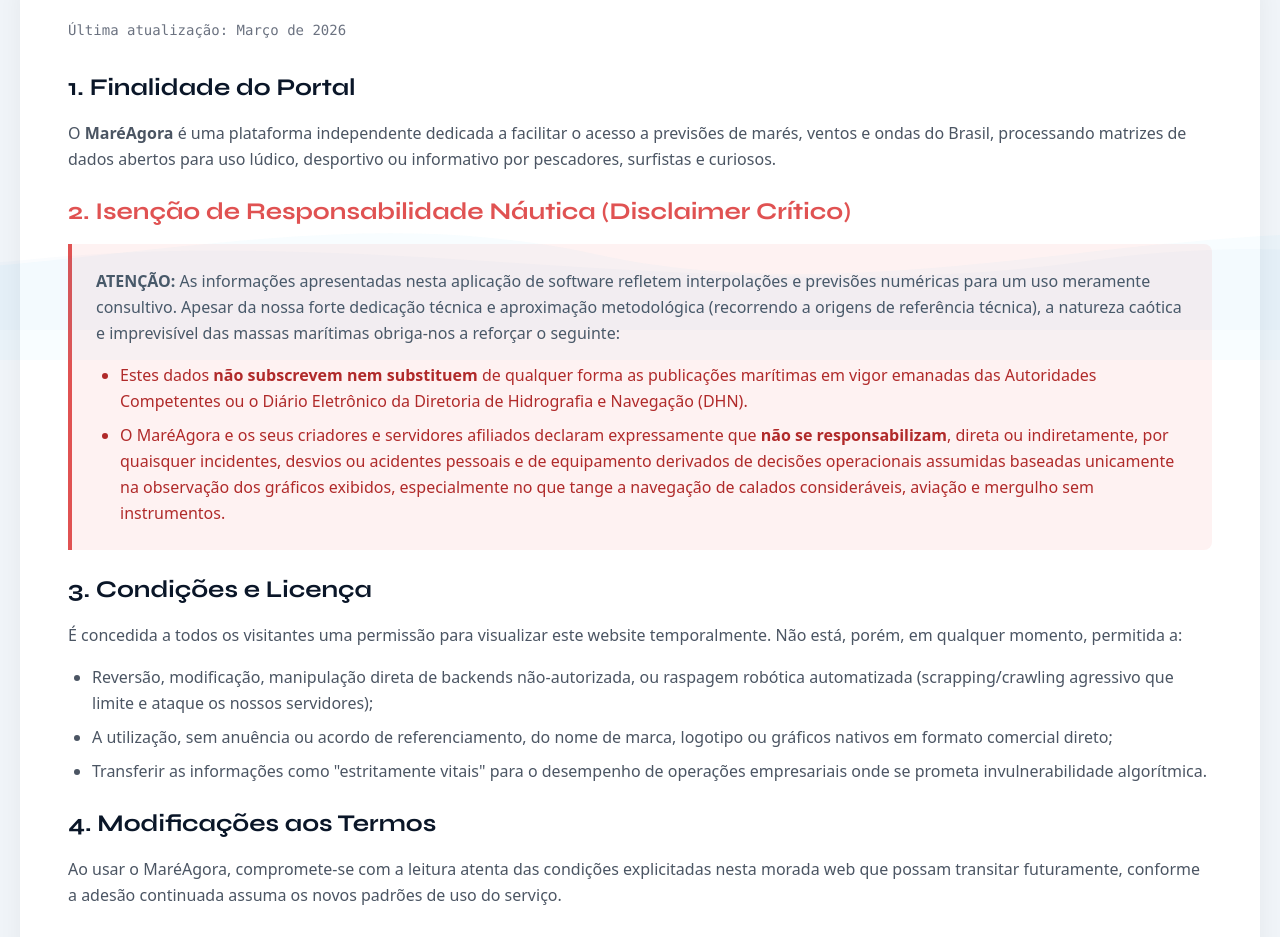
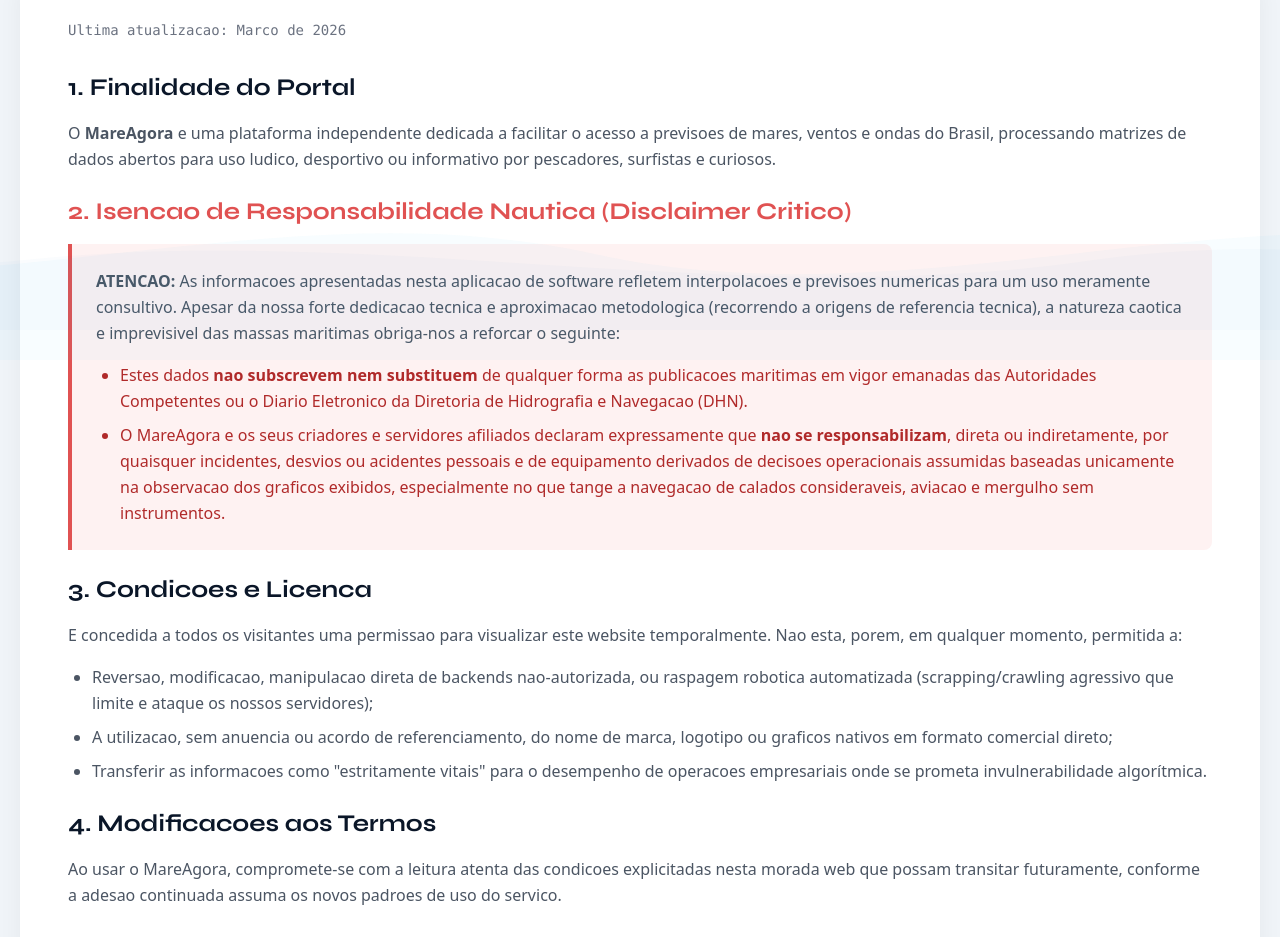
Before and after one commit to gustafa001/Mareagora, a Next.js app: page /termos in a window 1280 px wide. Shown: the part 440-1377 px from the top of the page. Built offline with nearby package versions, Linux system fonts and the light colour scheme.

Commit message:
Update page.tsx

```diff
--- a/app/termos/page.tsx
+++ b/app/termos/page.tsx
@@ -3,8 +3,8 @@ import Footer from '@/components/Footer';
 import type { Metadata } from 'next';
 
 export const metadata: Metadata = {
-  title: 'Termos de Uso e Isenção | MaréAgora',
-  description: 'Termos e Condições para a utilização das previsões do portal MaréAgora.',
+  title: 'Termos de Uso e Isencao | MareAgora',
+  description: 'Termos e Condicoes para a utilizacao das previsoes do portal MareAgora.',
 };
 
 export default function TermosPage() {
@@ -15,9 +15,11 @@ export default function TermosPage() {
       {/* Mini Hero */}
       <section className="bg-gradient-to-br from-[var(--ocean)] to-[#0a1b32] pt-32 pb-16">
         <div className="container text-center">
-          <h1 className="font-syne font-extrabold text-4xl sm:text-5xl text-white mb-4">Termos de Uso</h1>
+          <h1 className="font-syne font-extrabold text-4xl sm:text-5xl text-white mb-4">
+            Termos de Uso
+          </h1>
           <p className="text-[var(--foam)] text-lg max-w-2xl mx-auto">
-            Condições legais vitais para a navegação e a partilha dos nossos dados.
+            Condicoes legais vitais para a navegacao e a partilha dos nossos dados.
           </p>
         </div>
       </section>
@@ -25,48 +27,89 @@ export default function TermosPage() {
       {/* Content */}
       <main className="flex-1 container py-16">
         <div className="max-w-4xl mx-auto classic-card p-8 md:p-12 prose prose-slate prose-blue max-w-none">
-          <p className="text-gray-500 text-sm mb-8 font-mono">Última atualização: Março de 2026</p>
-
-          <h2 className="font-syne font-bold text-2xl mb-4 text-[#0a1628]">1. Finalidade do Portal</h2>
-          <p className="text-gray-600 leading-relaxed mb-6">
-            O <strong>MaréAgora</strong> é uma plataforma independente dedicada a facilitar o acesso a previsões de marés, ventos e ondas do Brasil, processando matrizes de dados abertos para uso lúdico, desportivo ou informativo por pescadores, surfistas e curiosos.
+          <p className="text-gray-500 text-sm mb-8 font-mono">
+            Ultima atualizacao: Marco de 2026
           </p>
 
-          <h2 className="font-syne font-bold text-2xl mb-4 text-[#e05252]">2. Isenção de Responsabilidade Náutica (Disclaimer Crítico)</h2>
+          <h2 className="font-syne font-bold text-2xl mb-4 text-[#0a1628]">
+            1. Finalidade do Portal
+          </h2>
+          <p className="text-gray-600 leading-relaxed mb-6">
+            O <strong>MareAgora</strong> e uma plataforma independente dedicada a facilitar o acesso
+            a previsoes de mares, ventos e ondas do Brasil, processando matrizes de dados abertos
+            para uso ludico, desportivo ou informativo por pescadores, surfistas e curiosos.
+          </p>
+
+          <h2 className="font-syne font-bold text-2xl mb-4 text-[#e05252]">
+            2. Isencao de Responsabilidade Nautica (Disclaimer Critico)
+          </h2>
           <div className="text-gray-600 leading-relaxed mb-6 p-6 bg-red-50 border-l-4 border-[#e05252] rounded-r-lg">
             <p className="mb-4">
-              <strong>ATENÇÃO:</strong> As informações apresentadas nesta aplicação de software refletem interpolações e previsões numéricas para um uso meramente consultivo. Apesar da nossa forte dedicação técnica e aproximação metodológica (recorrendo a origens de referência técnica), a natureza caótica e imprevisível das massas marítimas obriga-nos a reforçar o seguinte:
+              <strong>ATENCAO:</strong> As informacoes apresentadas nesta aplicacao de software
+              refletem interpolacoes e previsoes numericas para um uso meramente consultivo. Apesar
+              da nossa forte dedicacao tecnica e aproximacao metodologica (recorrendo a origens de
+              referencia tecnica), a natureza caotica e imprevisivel das massas maritimas
+              obriga-nos a reforcar o seguinte:
             </p>
             <ul className="list-disc pl-6 space-y-2 text-[#b02a2a] mb-0">
-              <li>Estes dados <strong>não subscrevem nem substituem</strong> de qualquer forma as publicações marítimas em vigor emanadas das Autoridades Competentes ou o Diário Eletrônico da Diretoria de Hidrografia e Navegação (DHN).</li>
-              <li>O MaréAgora e os seus criadores e servidores afiliados declaram expressamente que <strong>não se responsabilizam</strong>, direta ou indiretamente, por quaisquer incidentes, desvios ou acidentes pessoais e de equipamento derivados de decisões operacionais assumidas baseadas unicamente na observação dos gráficos exibidos, especialmente no que tange a navegação de calados consideráveis, aviação e mergulho sem instrumentos.</li>
+              <li>
+                Estes dados <strong>nao subscrevem nem substituem</strong> de qualquer forma as
+                publicacoes maritimas em vigor emanadas das Autoridades Competentes ou o Diario
+                Eletronico da Diretoria de Hidrografia e Navegacao (DHN).
+              </li>
+              <li>
+                O MareAgora e os seus criadores e servidores afiliados declaram expressamente que{' '}
+                <strong>nao se responsabilizam</strong>, direta ou indiretamente, por quaisquer
+                incidentes, desvios ou acidentes pessoais e de equipamento derivados de decisoes
+                operacionais assumidas baseadas unicamente na observacao dos graficos exibidos,
+                especialmente no que tange a navegacao de calados consideraveis, aviacao e mergulho
+                sem instrumentos.
+              </li>
             </ul>
           </div>
 
-          <h2 className="font-syne font-bold text-2xl mb-4 text-[#0a1628]">3. Condições e Licença</h2>
+          <h2 className="font-syne font-bold text-2xl mb-4 text-[#0a1628]">
+            3. Condicoes e Licenca
+          </h2>
           <p className="text-gray-600 leading-relaxed mb-4">
-            É concedida a todos os visitantes uma permissão para visualizar este website temporalmente. Não está, porém, em qualquer momento, permitida a:
+            E concedida a todos os visitantes uma permissao para visualizar este website
+            temporalmente. Nao esta, porem, em qualquer momento, permitida a:
           </p>
           <ul className="list-disc pl-6 text-gray-600 leading-relaxed mb-6 space-y-2">
-            <li>Reversão, modificação, manipulação direta de backends não-autorizada, ou raspagem robótica automatizada (scrapping/crawling agressivo que limite e ataque os nossos servidores);</li>
-            <li>A utilização, sem anuência ou acordo de referenciamento, do nome de marca, logotipo ou gráficos nativos em formato comercial direto;</li>
-            <li>Transferir as informações como "estritamente vitais" para o desempenho de operações empresariais onde se prometa invulnerabilidade algorítmica.</li>
+            <li>
+              Reversao, modificacao, manipulacao direta de backends nao-autorizada, ou raspagem
+              robotica automatizada (scrapping/crawling agressivo que limite e ataque os nossos
+              servidores);
+            </li>
+            <li>
+              A utilizacao, sem anuencia ou acordo de referenciamento, do nome de marca, logotipo
+              ou graficos nativos em formato comercial direto;
+            </li>
+            <li>
+              Transferir as informacoes como "estritamente vitais" para o desempenho de operacoes
+              empresariais onde se prometa invulnerabilidade algorítmica.
+            </li>
           </ul>
 
-          <h2 className="font-syne font-bold text-2xl mb-4 text-[#0a1628]">4. Modificações aos Termos</h2>
+          <h2 className="font-syne font-bold text-2xl mb-4 text-[#0a1628]">
+            4. Modificacoes aos Termos
+          </h2>
           <p className="text-gray-600 leading-relaxed mb-6">
-            Ao usar o MaréAgora, compromete-se com a leitura atenta das condições explicitadas nesta morada web que possam transitar futuramente, conforme a adesão continuada assuma os novos padrões de uso do serviço.
+            Ao usar o MareAgora, compromete-se com a leitura atenta das condicoes explicitadas
+            nesta morada web que possam transitar futuramente, conforme a adesao continuada assuma
+            os novos padroes de uso do servico.
           </p>
 
           <h2 className="font-syne font-bold text-2xl mb-4 text-[#0a1628]">5. Contato</h2>
           <p className="text-gray-600 leading-relaxed mb-2">
-            Dúvidas, sugestões ou solicitações relacionadas a estes Termos de Uso podem ser enviadas diretamente para a nossa equipe:
+            Duvidas, sugestoes ou solicitacoes relacionadas a estes Termos de Uso podem ser
+            enviadas diretamente para a nossa equipe:
           </p>
           <a
             href="mailto:mareagora.br@gmail.com"
             className="inline-flex items-center gap-2 text-[var(--ocean)] font-semibold hover:underline break-all"
           >
-            ✉️ contatos@mareagora.com.br
+            contato@mareagora.com.br
           </a>
         </div>
       </main>
```
